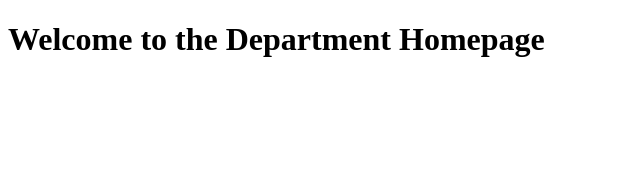
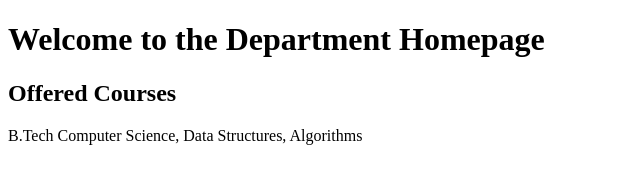
Before and after one commit to Arsh25075026/hello-ji, a plain HTML site: page index.html in a window 1280 px wide. Shown: the whole page, without its empty margins (0-640 px from the left). Drawn offline with Linux system fonts and the light colour scheme.

Commit message:
added the courses section

```diff
--- a/index.html
+++ b/index.html
@@ -6,5 +6,9 @@
 </head>
 <body>
     <h1>Welcome to the Department Homepage</h1>
+    <section id="courses">
+        <h2>Offered Courses</h2>
+        <p>B.Tech Computer Science, Data Structures, Algorithms</p>
+    </section>
 </body>
 </html>
```
